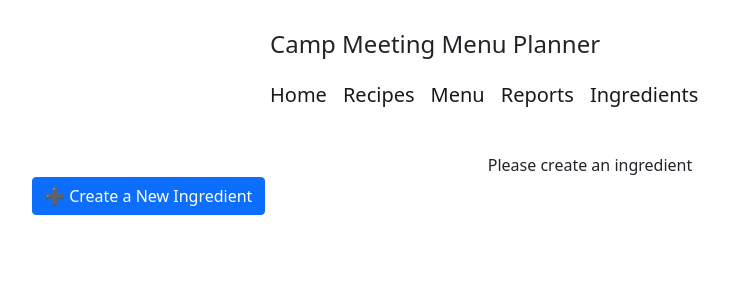
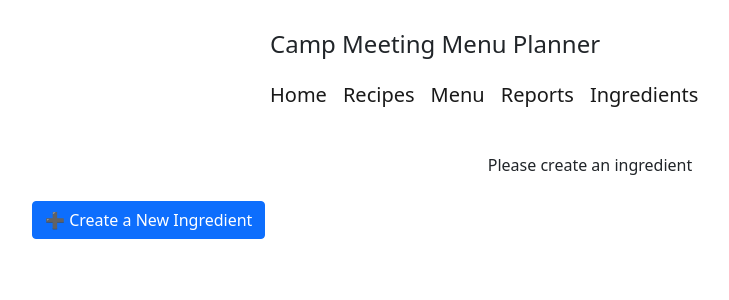
Before and after one commit to gtsflyer/test2, a React (Create React App) app in the folder react-ui/: page /ingredientList in a window 1280 px wide. Shown: the top 300 px of the page, without its empty margins (50-779 px from the left). Built offline with nearby package versions, Linux system fonts and the light colour scheme; no server answers.

Commit message:
ingredientList ui updates

```diff
--- a/react-ui/src/components/ingredientList.js
+++ b/react-ui/src/components/ingredientList.js
@@ -70,7 +70,7 @@ let updateSelectbox = (value) => {
       <div class="row">
         {ingredientList.length > 0 ?
         <div className="form-group">
-          <label htmlFor="servings">Item Number</label>
+          <label htmlFor="servings">Select an ingredient to update</label>
           <Select
             isSearchable="true"
             onChange={(e) => updateSelectbox(e.value)}
@@ -88,6 +88,11 @@ let updateSelectbox = (value) => {
       </div>
         <div class="row">
           <div class="col">
+            <label htmlFor="servings">&nbsp;</label>
+          </div>
+        </div>
+        <div class="row">
+          <div class="col">
             <div className="form-group">
               <Button href="/createIngredient">➕ Create a New Ingredient</Button>
             </div>
```
